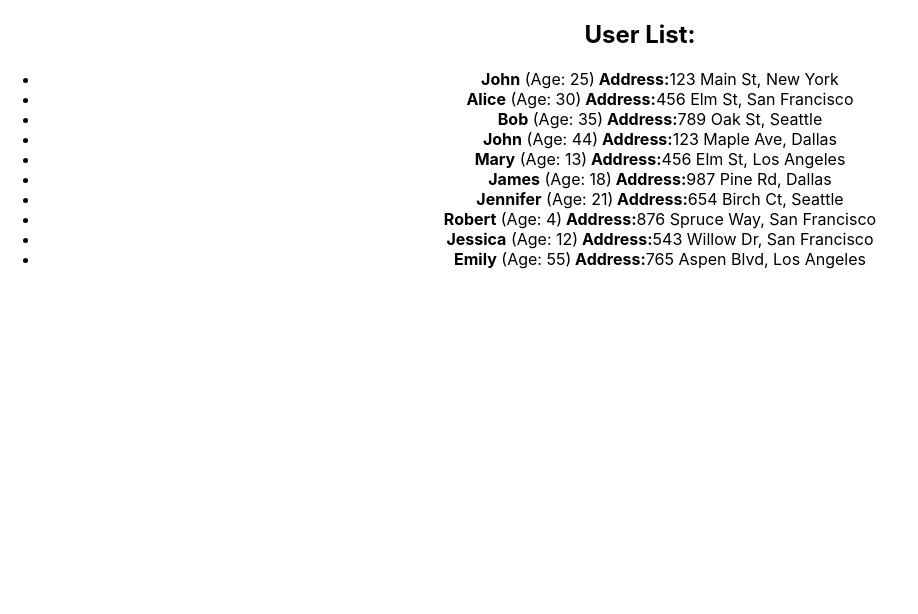
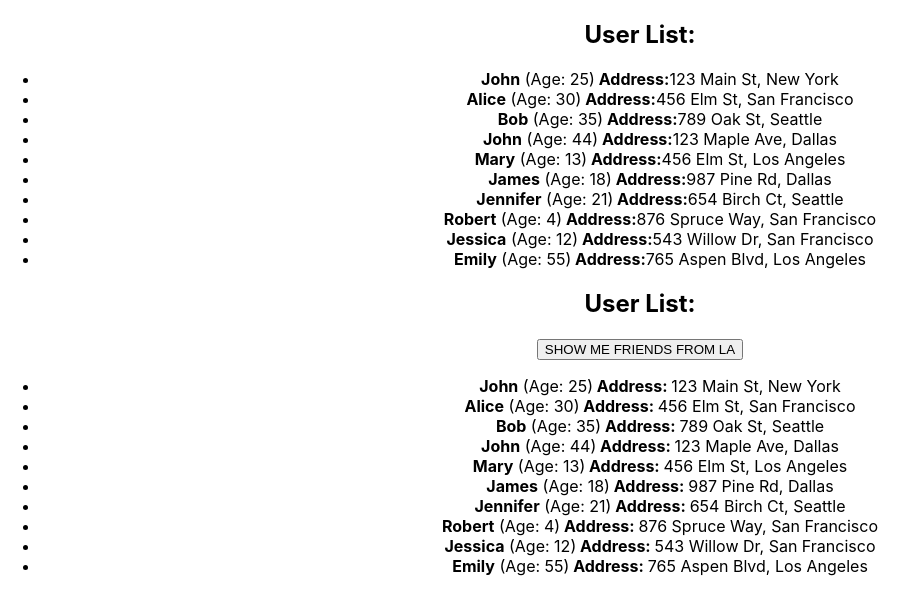
Before and after one commit to LuckyWeb39/petTasks, a React (Create React App) app: page / in a window 1280 px wide. Shown: the top 614 px of the page, without its empty margins (0-918 px from the left). Built offline with nearby package versions, Linux system fonts and the light colour scheme.

Commit message:
"Filter" button

```diff
--- a/src/App.tsx
+++ b/src/App.tsx
@@ -8,7 +8,7 @@ function App() {
   return (
     <div className="App">
       <HW1 />
-      {/*<HW2 />*/}
+      <HW2 />
       {/*<HW3 />*/}
       {/*<HW4 />*/}
     </div>
--- a/src/HW/2/CurrentUser.tsx
+++ b/src/HW/2/CurrentUser.tsx
@@ -1,7 +1,7 @@
 import { UserType } from './HW2';
 
 type CurrentUserPropsType = {
-  user: any // пропиши типизацию
+  user: UserType // пропиши типизацию
 };
 
 export const CurrentUser = (props: CurrentUserPropsType) => {
--- a/src/HW/2/HW2.tsx
+++ b/src/HW/2/HW2.tsx
@@ -10,24 +10,15 @@ export type UserType = {
   id: number;
   name: string;
   age: number;
-  address: any; // пропиши типизацию
+  address: AddressType; // пропиши типизацию
 };
 
 export type UsersObjectType = {
-  myFriends: any; // пропиши типизацию
+  myFriends: UserType[]; // пропиши типизацию
 };
 
 export const HW2 = () => {
 
-  // 1️⃣ Раскомментируйте JSX (UserList2.tsx) и вы увидите,
-  // что приложение начнет гореть красным и ругаться 😡
-  // 2️⃣ Ваша задача: ❗ПОЧИНИТЬ ПРОЕКТ❗
-  // - прописать типизацию, где необходимо
-  // - починить все, что горит красным
-  // - дописать функциональность (где указано комментариями)
-  // - приложение должно компилироваться и запускаться в браузере
-
-  // ❗ Массив с данными не трогаем!
 
   const users = {
     myFriends:[
@@ -47,7 +38,7 @@ export const HW2 = () => {
   let [currentUsers, setCurrentUsers] = useState<UsersObjectType>(users);
 
   const filterUsers = () => {
-    const filteredUsers = 'НУЖНО ПРОФИЛЬТРОВАТЬ ДРУЗЕЙ. ОСТАВЛЯЕМ ТОЛЬКО ТЕХ, КОТОРЫЕ ЖИВУТ В ГОРОДЕ LOS ANGELES';
+    const filteredUsers = users.myFriends.filter(user => user.address.city === 'Los Angeles');
     setCurrentUsers({ myFriends: filteredUsers });
   };
 
--- a/src/HW/2/UserList2.tsx
+++ b/src/HW/2/UserList2.tsx
@@ -2,8 +2,8 @@ import {CurrentUser} from './CurrentUser';
 import {UsersObjectType} from './HW2';
 
 type UserList2PropsType = {
-	users: any // пропиши типизацию
-	filterUsers: any // пропиши типизацию
+	users: UsersObjectType // пропиши типизацию
+	filterUsers: ()=> void // пропиши типизацию
 };
 
 export const UserList2 = (props: UserList2PropsType) => {
@@ -11,13 +11,13 @@ export const UserList2 = (props: UserList2PropsType) => {
 		<div id={'hw02-users'}>
 			<h2>User List:</h2>
 
-			{/*<button id={'hw02-filter-button'} onClick={() => props.filterUsers}>SHOW ME FRIENDS FROM LA</button>*/}
+			<button id={'hw02-filter-button'} onClick={() => props.filterUsers}>SHOW ME FRIENDS FROM LA</button>
 
-			{/*<ul>*/}
-			{/*  {props.users.myFriends.map((user) => (*/}
-			{/*    <ВЫЗЫВАЕМ КОМПОНЕНТУ CurrentUser />*/}
-			{/*  ))}*/}
-			{/*</ul>*/}
+			<ul>
+			  {props.users.myFriends.map((user) => (
+			    <CurrentUser user={user} />
+			  ))}
+			</ul>
 		</div>
 	);
 };
```
